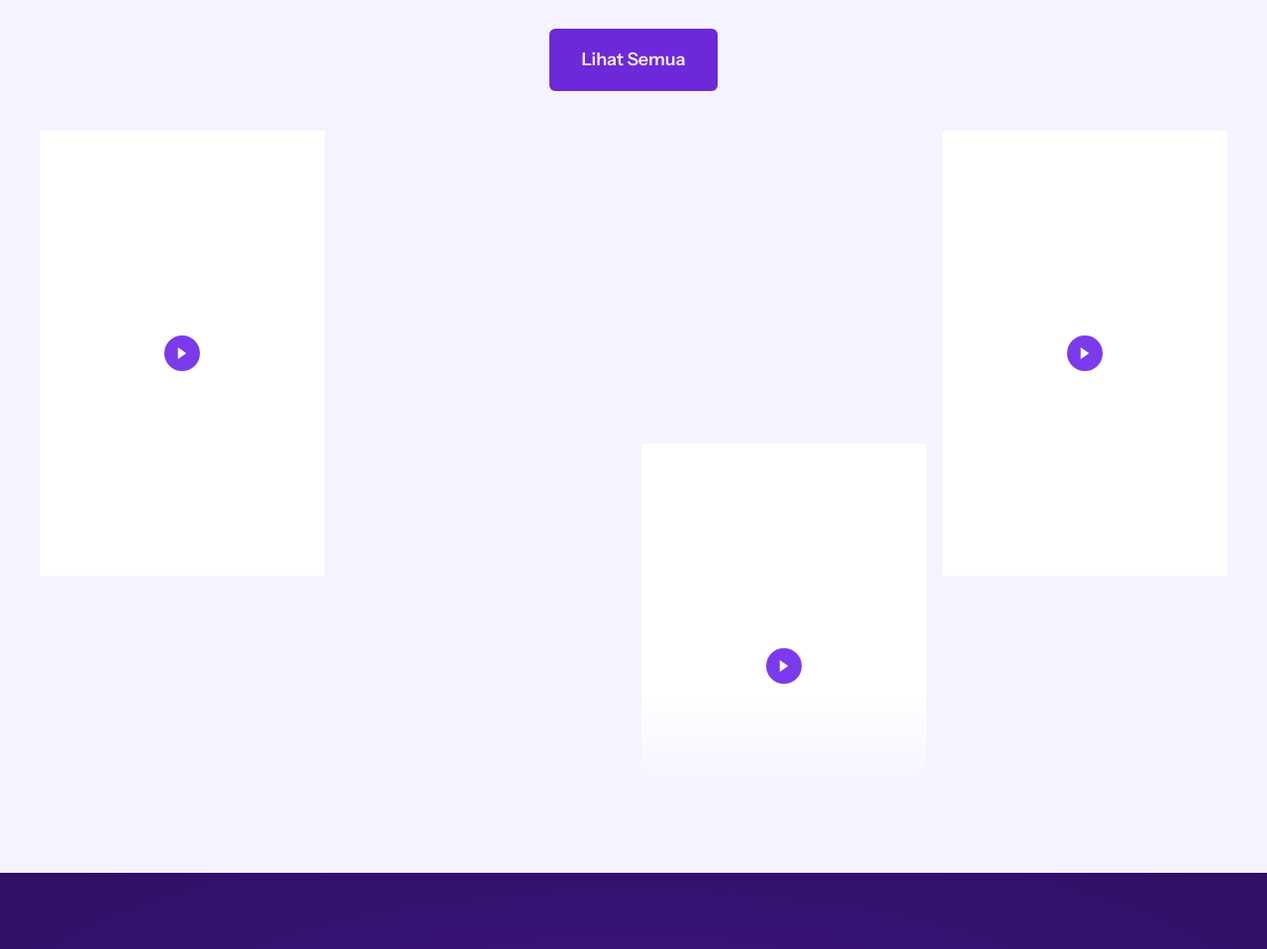
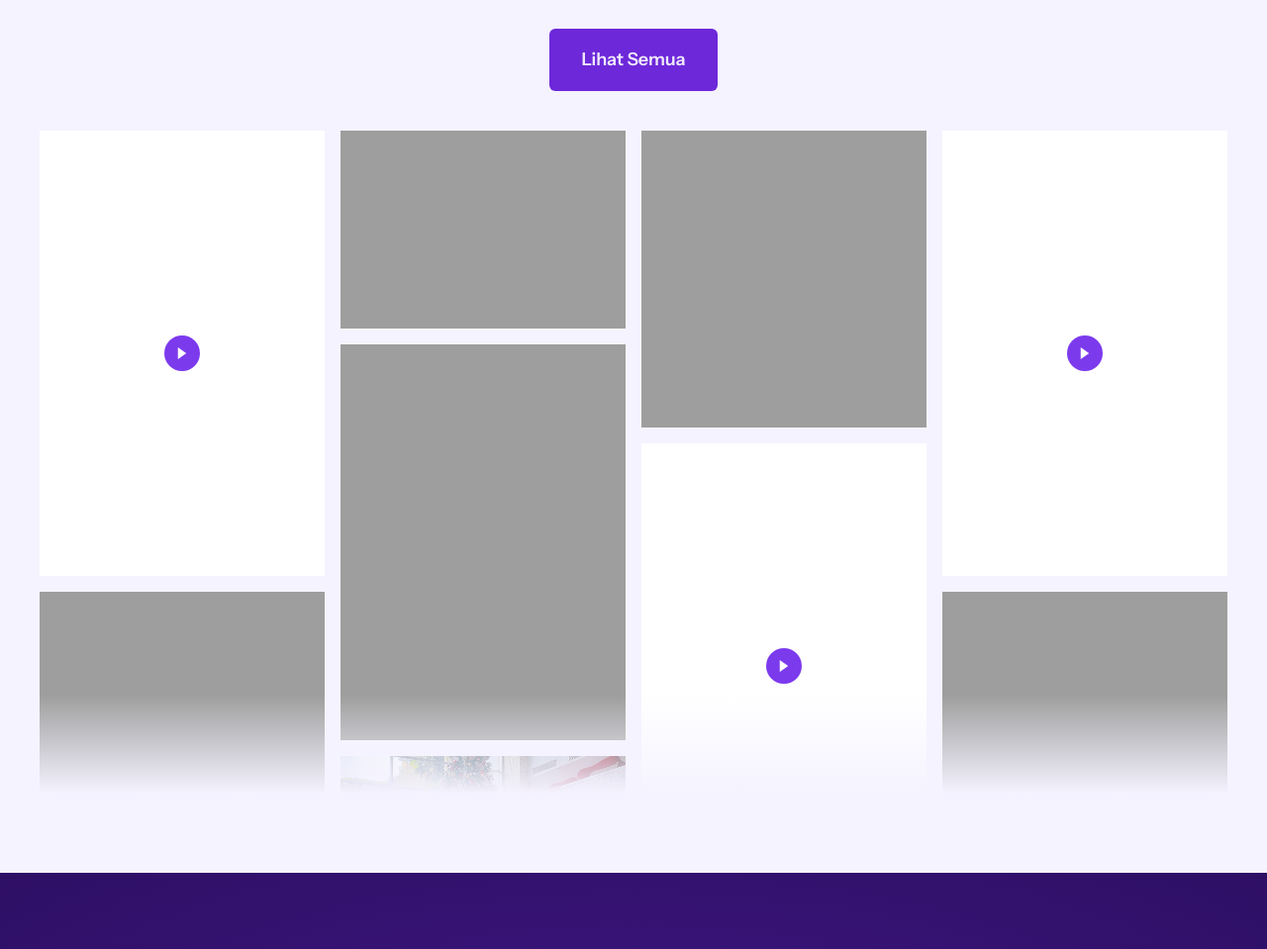
Before and after one commit to WilPhil/lp-sinergi-life-2, a plain HTML site: page index.html in a window 1280 px wide. Shown: the part 5281-6240 px from the top of the page at 99% size. Drawn offline with nearby package versions, Linux system fonts and the light colour scheme; the site is published under a folder, as on GitHub Pages, so addresses that start at the root find nothing.

Commit message:
fix: path images on gallery section

```diff
--- a/index.html
+++ b/index.html
@@ -2004,27 +2004,27 @@
               </button>
             </div>
             <div
-              class="w-full h-[250px] bg-[url(/images/gallery/picture1.png)] bg-cover bg-center"
+              class="w-full h-[250px] bg-[url(images/gallery/picture1.png)] bg-cover bg-center"
             ></div>
           </div>
 
           <!-- Col 2 -->
           <div class="flex flex-col gap-4">
             <div
-              class="w-full h-[200px] bg-[url(/images/gallery/picture2.png)] bg-cover bg-center"
+              class="w-full h-[200px] bg-[url(images/gallery/picture2.png)] bg-cover bg-center"
             ></div>
             <div
-              class="w-full h-[400px] bg-[url(/images/gallery/picture3.png)] bg-cover"
+              class="w-full h-[400px] bg-[url(images/gallery/picture3.png)] bg-cover"
             ></div>
             <div
-              class="w-full h-[230px] bg-[url(/images/gallery/picture4.jpeg)] bg-cover"
+              class="w-full h-[230px] bg-[url(images/gallery/picture4.jpeg)] bg-cover"
             ></div>
           </div>
 
           <!-- Col 3 -->
           <div class="flex flex-col gap-4">
             <div
-              class="w-full h-[300px] bg-[url(/images/gallery/picture5.png)] bg-cover"
+              class="w-full h-[300px] bg-[url(images/gallery/picture5.png)] bg-cover"
             ></div>
             <div
               class="w-full h-[450px] bg-[#FFFFFF] flex justify-center items-center"
@@ -2093,7 +2093,7 @@
               </button>
             </div>
             <div
-              class="w-full h-[450px] bg-[url(/images/gallery/picture6.png)] bg-cover bg-center"
+              class="w-full h-[450px] bg-[url(images/gallery/picture6.png)] bg-cover bg-center"
             ></div>
           </div>
           <div
```
